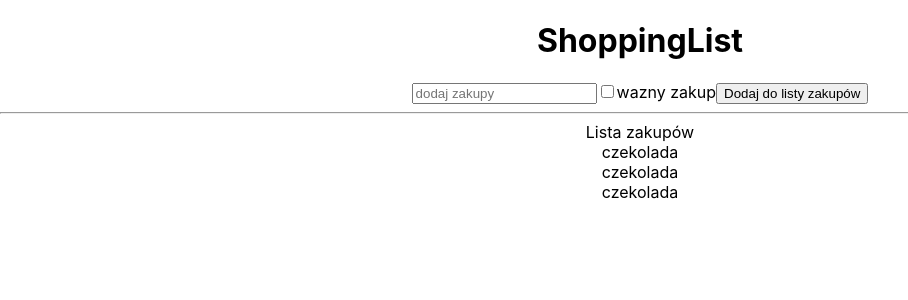
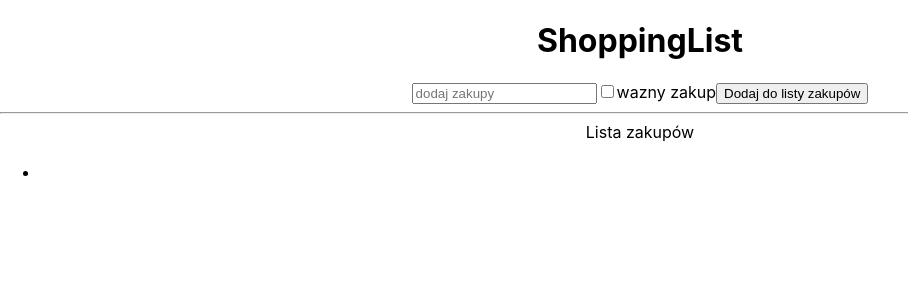
Before and after one commit to PawelBorowik/shopping-list, a React (Create React App) app: page / in a window 1280 px wide. Both pictures are taken after a click on the button "Dodaj do listy zakupów". Shown: the top 300 px of the page, without its empty margins (0-908 px from the left). Built offline with nearby package versions, Linux system fonts and the light colour scheme.

Commit message:
Added method map  to show items

```diff
--- a/src/componets/AddItem.js
+++ b/src/componets/AddItem.js
@@ -1,7 +1,7 @@
 import React, { useState } from 'react';
 
 
-function AddItem() {
+function AddItem(props) {
 
     const [text, setText] = useState()
     const [checkbox, setCheckbox] = useState(false)
@@ -13,10 +13,11 @@ function AddItem() {
     }
     const AddNewItem = () => {
         let newItem = { text, checkbox }
-        console.log(newItem)
         setText("")
         setCheckbox(false)
+        props.add(newItem)
     }
+
 
 
 
--- a/src/componets/App.js
+++ b/src/componets/App.js
@@ -10,7 +10,9 @@ function App() {
   const [items, setItems] = useState(null)
 
   const addNewItem = items => {
-    console.log(items)
+
+    setItems(items)
+
 
   }
 
@@ -18,12 +20,12 @@ function App() {
     <div className="App">
       <h1>ShoppingList</h1>
       <header >
-        <AddItem />
+        <AddItem add={addNewItem} />
 
         <hr />
 
       </header>
-      <ShoppingList addNewItem={addNewItem} />
+      <ShoppingList newItem={items} />
     </div>
   );
 }
--- a/src/componets/ItemShoppingList.js
+++ b/src/componets/ItemShoppingList.js
@@ -1,18 +1,43 @@
-import React from 'react';
-import Item from './Item'
+import React, { useState, useEffect } from 'react';
+// import Item from './Item'
 
 import '../style/App.css';
 
-function ItemShopingList() {
+function ItemShopingList(props) {
+
+    const [itemsFromForm, setItems] = useState([])
+
+    // itm odnosi się do itemsFromForm ze state - zeby odwolać się do zmiennej poza useEffects, która moze być niedostepna
+
+    useEffect(() => {
+        if (props.newItem) {
+            setItems(itm => [...itm, props.newItem])
+        }
+
+
+
+    }, [props.newItem])
+
+
 
 
     return (
         <div className="App">
 
             Lista zakupów
-            <Item />
-            <Item />
-            <Item />
+            <ul>
+                {itemsFromForm.map((item, indx) => {
+                    return (
+                        <li key={indx}>
+                            <h2 className={item.checkbox ? "important" : ""}>{item.text}</h2>
+
+                        </li>
+                    )
+
+
+                })}
+
+            </ul>
 
         </div>
     );
--- a/src/style/App.css
+++ b/src/style/App.css
@@ -36,3 +36,6 @@
     transform: rotate(360deg);
   }
 }
+.important{
+  color: red
+}
```
